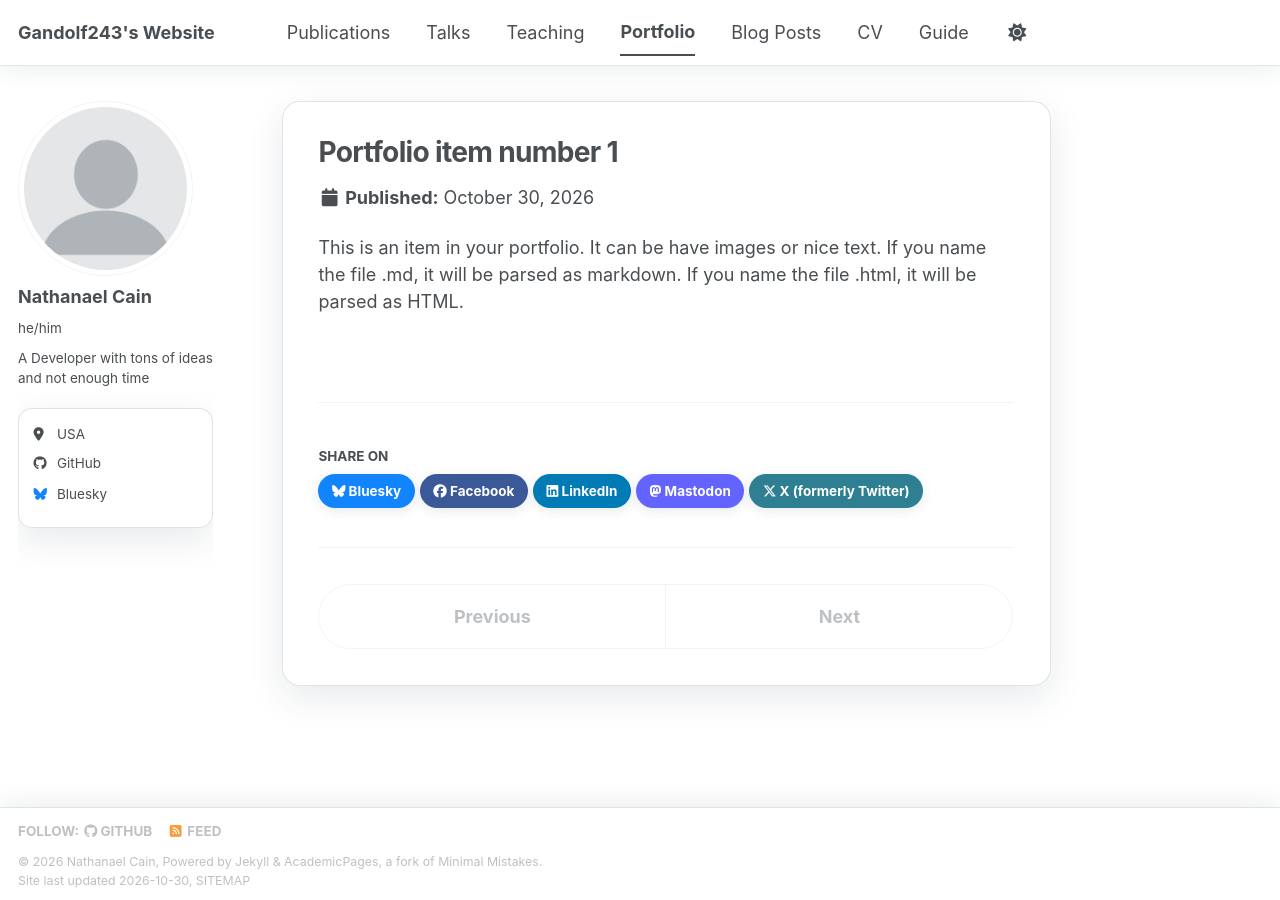
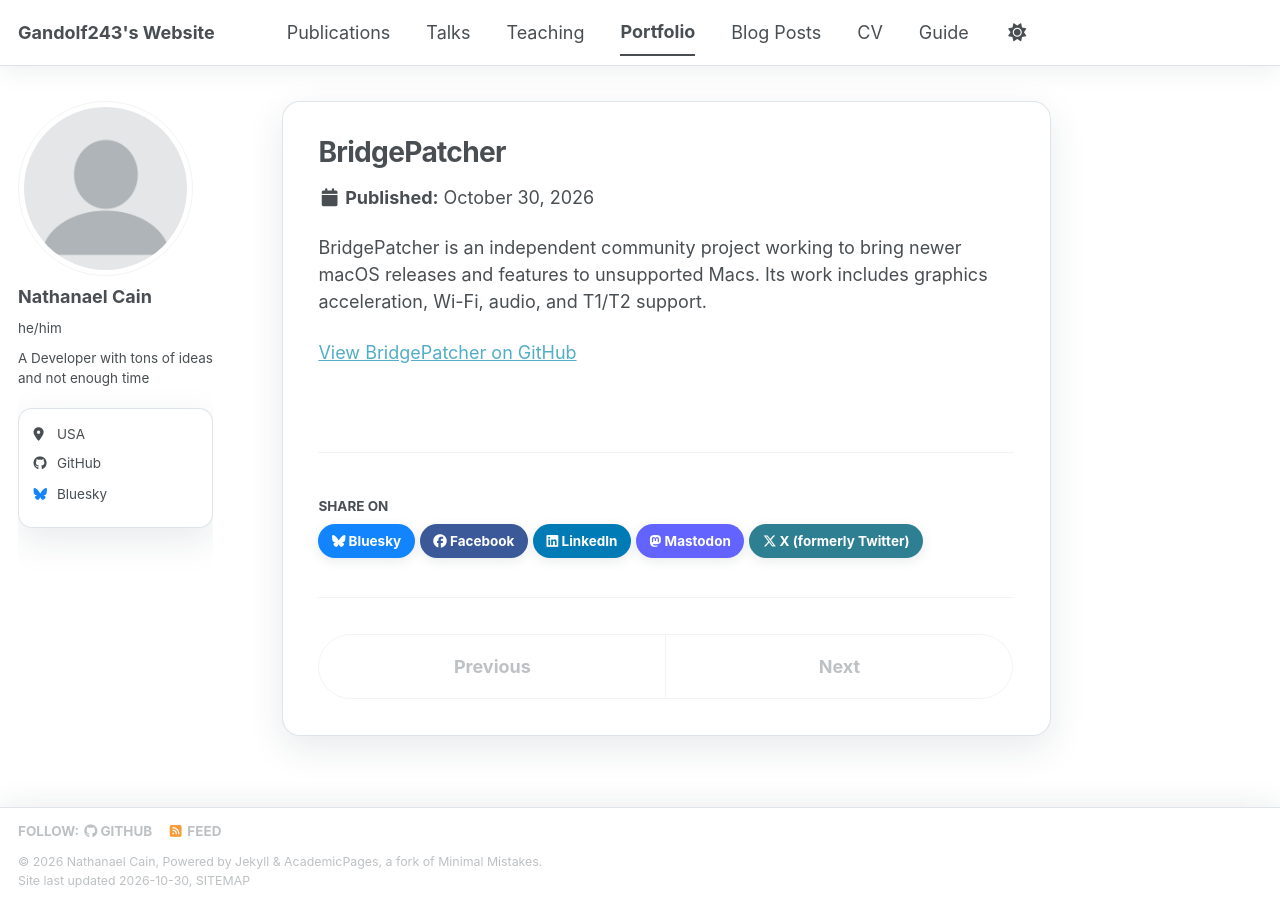
Before and after one commit to gandolf243/gandolf243.github.io, a Jekyll site: the page built from _portfolio/portfolio-1.md, in a window 1280 px wide. Built offline with Jekyll 4.4.1, drawn with Linux system fonts in a browser that asks for light colours; a style sheet for code colours, icons or effects is not loaded.

Commit message:
Replace portfolio placeholder with BridgePatcher

```diff
--- a/_portfolio/portfolio-1.md
+++ b/_portfolio/portfolio-1.md
@@ -1,7 +1,9 @@
 ---
-title: "Portfolio item number 1"
-excerpt: "Short description of portfolio item number 1<br/><img src='/images/500x300.png'>"
+title: "BridgePatcher"
+excerpt: "An independent community macOS patching project focused on expanding compatibility for unsupported Macs, including T1 and T2 systems."
 collection: portfolio
 ---
 
-This is an item in your portfolio. It can be have images or nice text. If you name the file .md, it will be parsed as markdown. If you name the file .html, it will be parsed as HTML.
+BridgePatcher is an independent community project working to bring newer macOS releases and features to unsupported Macs. Its work includes graphics acceleration, Wi-Fi, audio, and T1/T2 support.
+
+[View BridgePatcher on GitHub](https://github.com/bridgepatcher/BridgePatcher)
```
